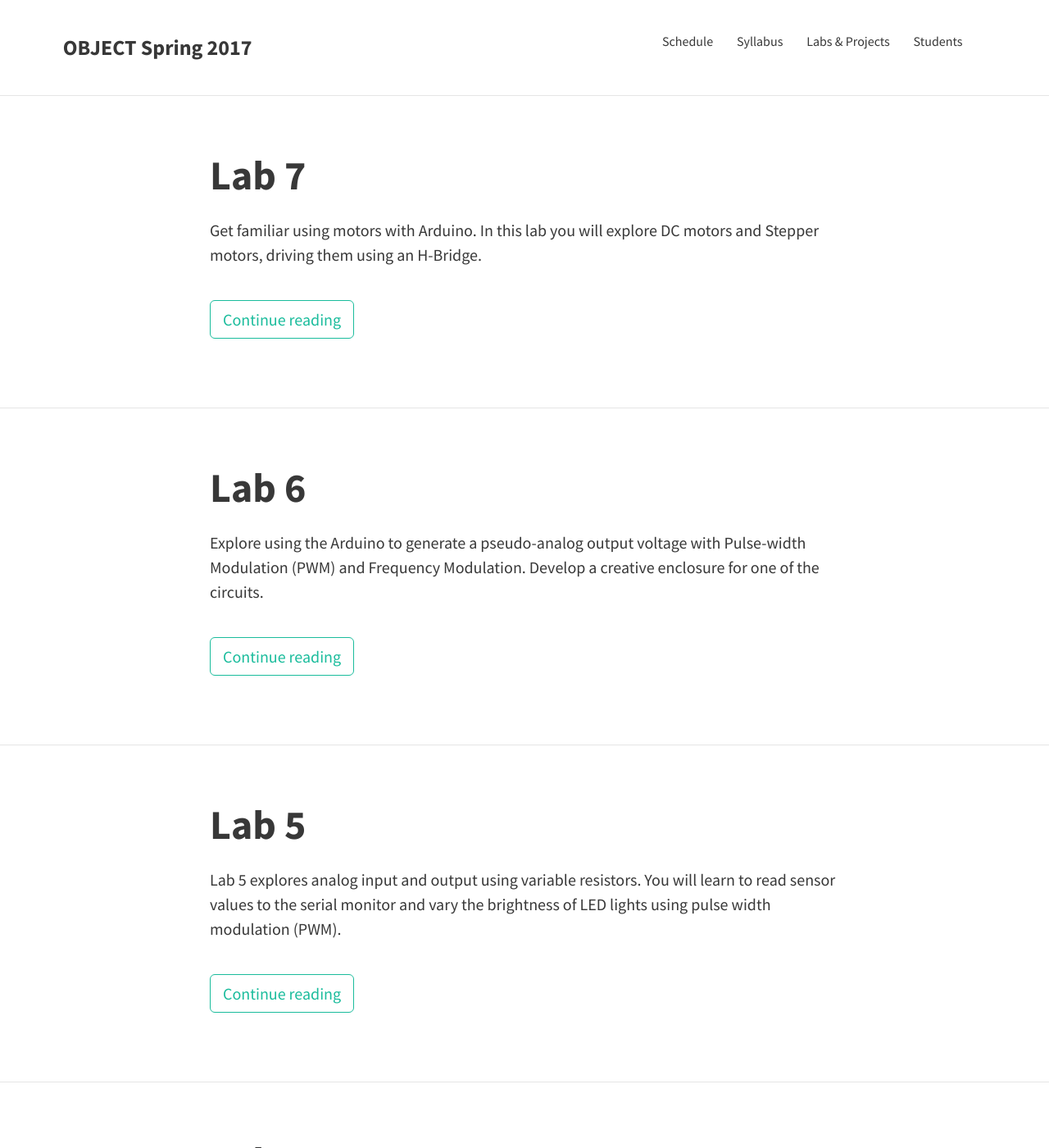
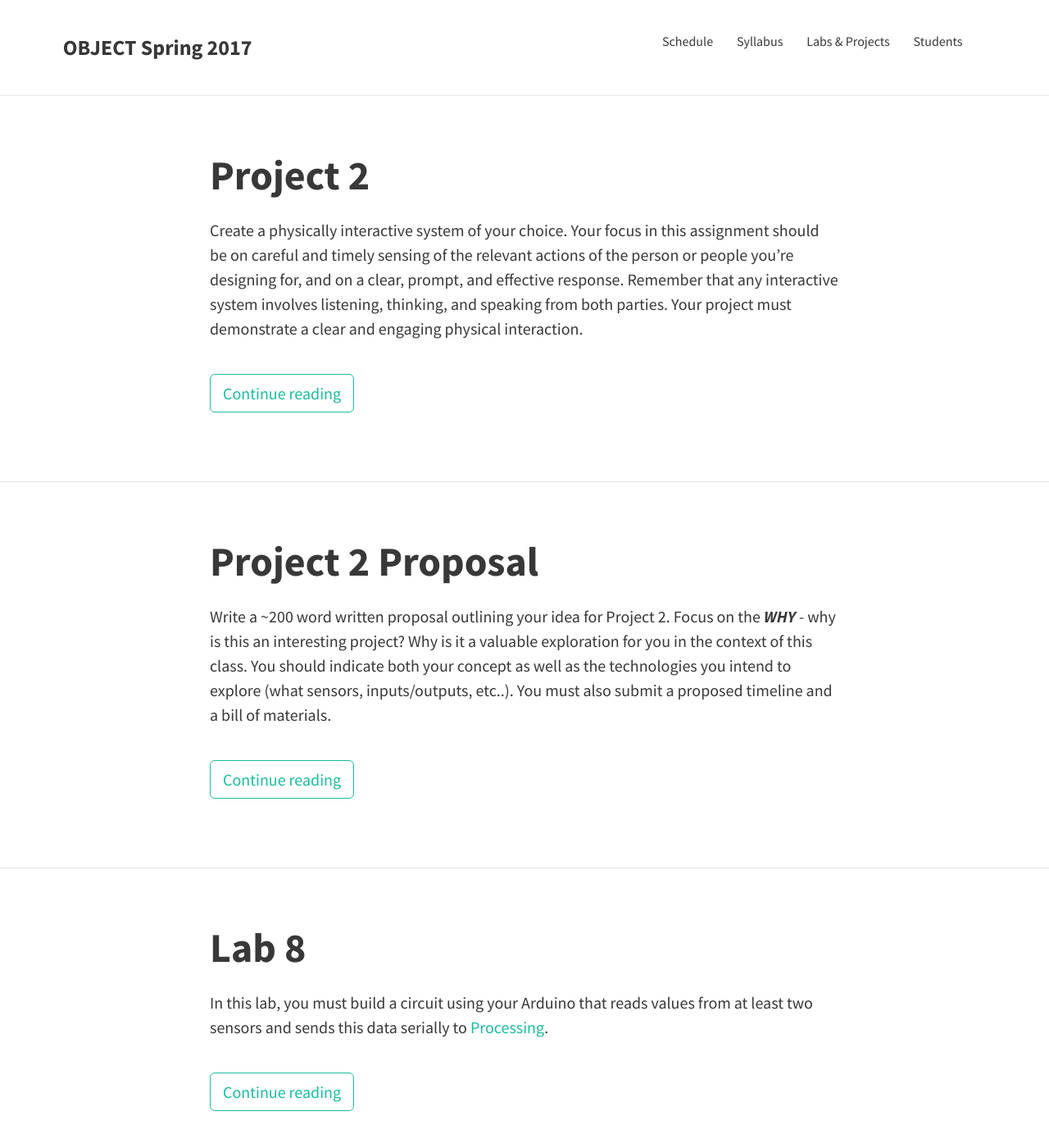
Before and after one commit to coloringchaos/object-spring-17, a Jekyll site: the page built from index.html, in a window 1280 px wide and 1400 px high. Shown: the whole window at 82% size. Built offline with Jekyll 4.4.1, drawn with Linux system fonts in a browser that asks for light colours; nearby versions of some CDN libraries; the list of posts is cut into pages by our own code; some of the changed text lies outside the part shown.

Commit message:
project 2 and lab 8

```diff
--- /dev/null
+++ b/_posts/2017-4-4-lab8.md
@@ -0,0 +1,36 @@
+---
+layout: post
+title: Lab 8
+permalink: /lab-8/
+---
+
+In this lab, you must build a circuit using your Arduino that reads values from at least two sensors and sends this data serially to [Processing](https://processing.org/).
+
+<span class="underlined">**Lab Objectives:**</span>
+
++ Explore serial communication between Arduino and Processing
++ Build an interface
+
+<span class="underlined">**Lab 6 Resources:**</span>
+
++ Serial Communication [Videos](https://itp.nyu.edu/physcomp/videos/videos-serial-communication/)
++ [Asynchronous Serial Communication](https://itp.nyu.edu/physcomp/lessons/serial-communication/serial-communication-the-basics/)
++ [Interpreting Serial Data](https://itp.nyu.edu/physcomp/lessons/serial-communication/interpreting-serial-data/)
+
+<span class="underlined">**The Arduino Side:**</span>
+
+Build a circuit with two analog sensors. Print the values to the Serial Monitor in Arduino to ensure that you are getting good values.
+
+You will be sending these values serially to Processing, and since you are sending multiple values, you should send your data as an ASCII string and parse the data in Processing. Pay attention to how you format your data in the Serial Monitor before moving to Processing.
+
+<span class="underlined">**The Processing Side:**</span>
+
+Connect to the Serial Port that your Arduino is sending data to, read and parse the values into Processing.
+
+Design an interface using Processing - a visual output of data from your arduino circuit. Simple is okay (I'm not expecting you to make a game), focus on building something responsive and intuitive.
+
+<hr>
+
+***Lab 8 is due before class on Tuesday April 11th***
+
+Your blog response should include a *clear* video of your working circuit, a a brief writeen description of what you made, and all of your code embedded with GitHub Gist. Submit a link to your blog post on Edmodo.
--- /dev/null
+++ b/_posts/2017-4-4-p2proposal.md
@@ -0,0 +1,15 @@
+---
+layout: post
+title: Project 2 Proposal
+permalink: /p2-proposal/
+---
+
+Write a ~200 word written proposal outlining your idea for Project 2. Focus on the ***WHY*** - why is this an interesting project? Why is it a valuable exploration for you in the context of this class. You should indicate both your concept as well as the technologies you intend to explore (what sensors, inputs/outputs, etc..). You must also submit a proposed timeline and a bill of materials.
+
+Also create a sketch of your intended design. This diagram should indicate the physical form of the project and also the interaction. Your sketch should demonstrate how someone will engage with the project.
+
+Print out your proposal and bring it to calss on Thursday.
+
+Post your proposal to your blog, and sumit the url on Edmodo.
+
+Project 2 Proposal is due IN class on Thursday, April 6th. Bring in a printed copy of your proposal
--- /dev/null
+++ b/_posts/2017-4-4-project2.md
@@ -0,0 +1,44 @@
+---
+layout: post
+title: Project 2
+permalink: /project-2/
+---
+
+Create a physically interactive system of your choice. Your focus in this assignment should be on careful and timely sensing of the relevant actions of the person or people you’re designing for, and on a clear, prompt, and effective response. Remember that any interactive system involves listening, thinking, and speaking from both parties. Your project must demonstrate a clear and engaging physical interaction.
+
+The interaction should be iterative (according to Crawford’s definition). Don’t just make a system where the user takes one action, the system responds, and it’s over. Make a system where the user sees the system’s response, and takes more action in response, in a continued loop.
+
+Spend a significant focus on the final enclosure of this project. Your final object must look finished and polished! All circuitry should be soldered on a protoboard, wires should be organized and secured, and your enclosure should be produced using the advanced tools available in the BTU lab (laser cutter, 3d printer, etc..).
+
+You are expected to document your work thoroughly on your blog as you go. Include details of all phases of the project. Include a project summary as well, explaining what the system you built is, what it does, and what purpose it’s intended to serve. Your summary should be written in a way that someone unfamiliar with our class or your work would understand. You should also explain the technical details about how the project was built (so that you or someone else could conceivably recreate the project).
+
+***You are expected to push your abilities to produce something that utilizes what you have learned in the class and that is meaningful or useful in some manner to yourself or the world.***
+
+You are welcome to work in groups.
+
+<br>
+<span class="underlined">**Checkpoints:**</span>
+
+**Thursday, April 6th** - [project proposal](/object-spring-17/p2-proposal) due in class<br>
+**Thursday, April 20th** - first iteration due / show a working-prototype in class<br>
+**Thursday, May 4th** - process presentation and demonstration of your working project<br>
+**Sunday, May 7th** by end of day - final documentation due on your blog
+
+<br>
+<span class="underlined">**Your final blog documentation must include:** </span>
+
+a well written description of the project (1 paragraph)
+final photographs (high-production value, taken on a clean background or in the natural environment of the project)
+a well produced, staged video of your finished, working project (it MUST be on a clean background or otherwise staged environment)
+schematic diagram of the circuit
+all code used for your project (you can post it on github or link to the file)
+progress photos and written details about your process of building your project
+
+<br>
+<span class="underlined">**Project Evaluation Criteria: 20% each**</span>
+
+Concept, Hardware, Software, Enclosure, Presentation/Documentation <br>
+
+<br>
+
+**Project 2 is worth 250pts**
--- a/schedule.md
+++ b/schedule.md
@@ -233,18 +233,24 @@ Assignments are due on the day that they are listed.
 ### Week 12
 **Tuesday, April 4th** <br> Introduction to Serial Communication with p5.js, Project 2 Discussion
 
+*For Next Class:*
+
++ Watch [Analyzer & ASCII](https://vimeo.com/97519477)
++ Watch [DIY Serial Protocol](https://vimeo.com/97520383)
++ Complete Project 2 Proposal
+
 <br>
 
-**Thursday, April 6th** <br> Serial Communication <br>**Due:** <span class="highlight">[Project 2 Proposal]()</span>
+**Thursday, April 6th** <br> Serial Communication <br>**Due:** <span class="highlight">[Project 2 Proposal](/object-spring-17/p2-proposal)</span>
 
 *For Next Class:*
 
-+ Complete [Lab 8]()
++ Complete [Lab 8](/object-spring-17/lab-8)
 
 <hr>
 
 ### Week 13
-**Tuesday, April 11th** <br>More Serial Communication, Wireless<br>**Due:** <span class="highlight">[Lab 8]()</span>
+**Tuesday, April 11th** <br>More Serial Communication, Data Logging<br>**Due:** <span class="highlight">[Lab 8](/object-spring-17/lab-8)</span>
 
 <br>
 
@@ -257,7 +263,7 @@ Assignments are due on the day that they are listed.
 
 <br>
 
-**Thursday, April 20th** <br> **In Class:** <span class="highlight">[Project 2 Playtesting]()</span>
+**Thursday, April 20th** <br> **In Class:** <span class="highlight">[Project 2 Playtesting](/object-spring-17/project-2)</span>
 
 <hr>
 
@@ -279,10 +285,14 @@ Assignments are due on the day that they are listed.
 
 <br>
 
-**Thursday, May 4th** <br>Project Critique<br> **Due:** <span class="highlight">[Project 1](/project-1/)</span>
+**Thursday, May 4th** <br>Project Critique<br> **Due:** <span class="highlight">[Project 2](/object-spring-17/project-2)</span>
 
 <hr>
 
 ### Finals Week
 
-**Due:** <span class="highlight">[Lab 10]()</span>
+**Sunday, May 7th** <br> **Due:** <span class="highlight">[Project 2 Documentation](/object-spring-17/project-2)</span> - due by the end of the day
+
+*We will not meet in person during Finals Week*
+
+<!-- **Due:** <span class="highlight">[Lab 10]()</span> -->
```
